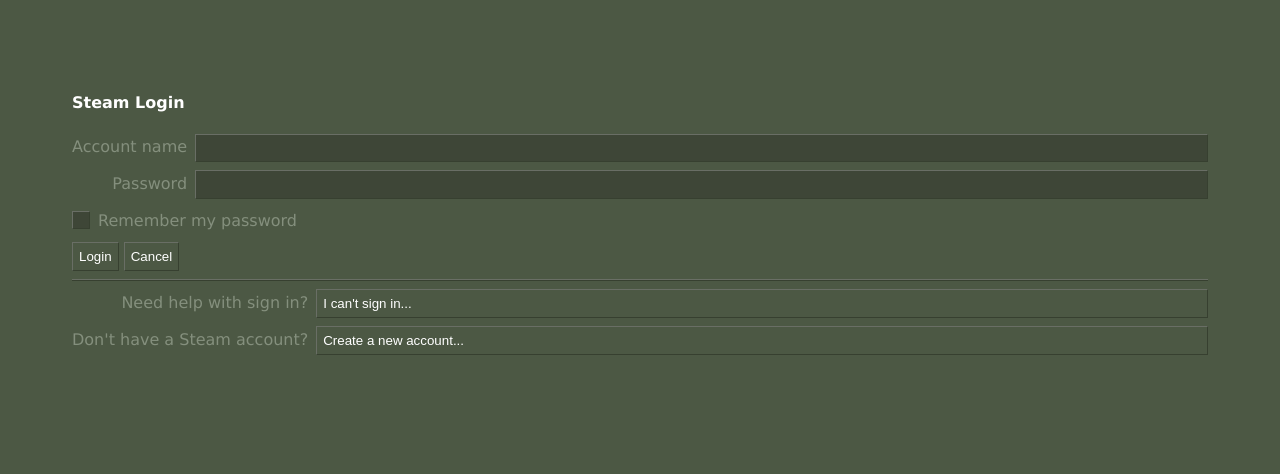
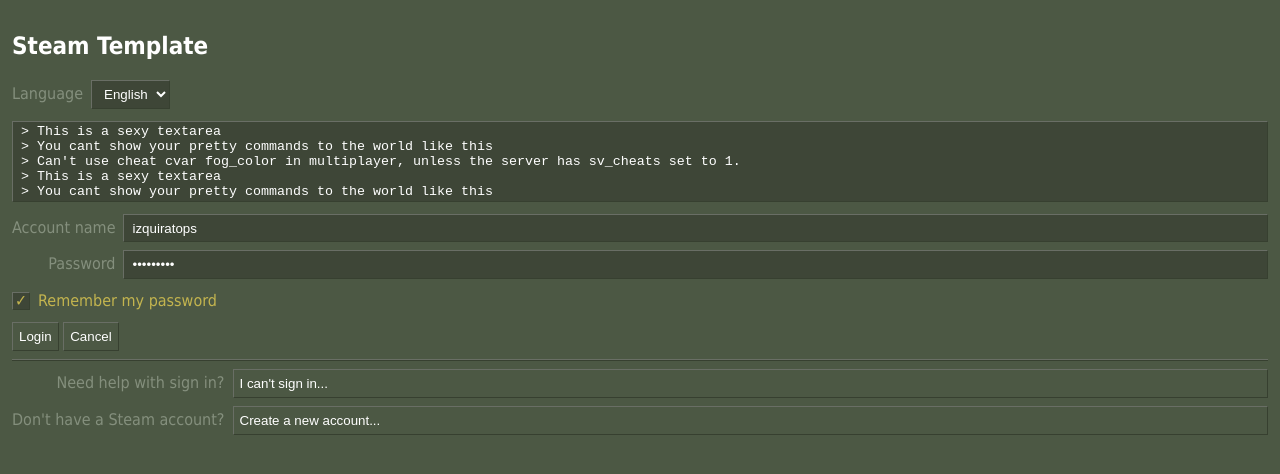
Before and after one commit to izquiratops/dummy-steam-site, a plain HTML site: page index.html in a window 1280 px wide. Drawn offline with Linux system fonts and the light colour scheme.

Commit message:
textarea + select

```diff
--- a/index.html
+++ b/index.html
@@ -6,18 +6,41 @@
     <meta name="viewport" content="initial-scale=1.0">
     <title>Steam Messenger</title>
     <link rel="stylesheet" href="./style.css">
+    <script src="./main.js" async></script>
 </head>
 <body>
-    <h4>Steam Login</h4>
-    <div class="list-wrapper">
-        <div class="labeled-items-grid">
-            <label for="username">Account name</label>
-            <input type="text" id="username" name="username">
-            <label for="password">Password</label>
-            <input type="password" id="password" name="password">
+    <h2>Steam Template</h2>
+
+    <div class="vertical-align">
+        <div class="form-grid">
+            <label for="language-select">Language</label>
+            <select id="language-select" name="language-select">
+                <option value="0">English</option>
+                <option value="1">Spanish</option>
+                <option value="2">Italian</option>
+            </select>
         </div>
 
-        <input type="checkbox" id="remember-credentials" name="remember-credentials">
+        <textarea readonly rows="5">
+> This is a sexy textarea
+> You cant show your pretty commands to the world like this
+> Can't use cheat cvar fog_color in multiplayer, unless the server has sv_cheats set to 1.
+> This is a sexy textarea
+> You cant show your pretty commands to the world like this
+> Can't use cheat cvar fog_color in multiplayer, unless the server has sv_cheats set to 1.
+> This is a sexy textarea
+> You cant show your pretty commands to the world like this
+> Can't use cheat cvar fog_color in multiplayer, unless the server has sv_cheats set to 1.
+        </textarea>
+
+        <div class="form-grid">
+            <label for="username">Account name</label>
+            <input type="text" id="username" name="username" value="izquiratops">
+            <label for="password">Password</label>
+            <input type="password" id="password" name="password" value="headcrabs">
+        </div>
+
+        <input type="checkbox" id="remember-credentials" name="remember-credentials" checked>
         <label for="remember-credentials">Remember my password</label>
 
         <div>
@@ -28,7 +51,7 @@
 
     <hr>
 
-    <div class="labeled-items-grid">
+    <div class="form-grid">
         <label for="username">Need help with sign in?</label>
         <button>I can't sign in...</button>
         <label for="username">Don't have a Steam account?</label>
--- /dev/null
+++ b/main.js
@@ -0,0 +1 @@
+console.log('henlo')
--- a/style.css
+++ b/style.css
@@ -1,3 +1,9 @@
+/* @font-face {
+    font-family: "Tahoma";
+    src: url("Tahoma.ttf");
+} */
+
+
 :root {
     --background: #4C5844; /* hsl(96,12,30); */
     --input-background: #3E4637; /* hsl(92,12,24); */
@@ -16,11 +22,11 @@
     height: 100%;
     width: 100%;
     margin: 0;
-    padding: 36px;
+    padding: 6px;
 }
 
 body {
-    font-family: Verdana;
+    font-family: Tahoma, Verdana;
     font-smooth: never;
     color: var(--font-primary);
     background: var(--background);
@@ -42,32 +48,43 @@
     border-color: var(--shadow-dark) var(--shadow-clear) var(--shadow-clear) var(--shadow-dark);
 }
 
+/* Labeled item wrapper */
+.form-grid {
+    display: grid;
+    grid-template-columns: auto minmax(max-content, 1fr);
+    align-items: baseline;
+    gap: 8px;
+}
+
+.form-grid label {
+    text-align: end;
+}
+
 label {
     color: var(--font-secondary);
     user-select: none;
     transition: color 100ms ease;
 }
 
-/* Labeled item wrapper */
-.labeled-items-grid {
-    display: grid;
-    grid-template-columns: auto minmax(max-content, 1fr);
-    align-items: baseline;
-    gap: 8px;
-}
-
-.labeled-items-grid label {
-    text-align: end;
-}
-
-input {
+/* <input> | <select> shared properties */
+[type="text"], [type="password"], select {
     height: 1.8rem;
     border: 1px solid;
     outline: none;
+    padding-left: 8px;
+    background: var(--input-background);
+    border-color: var(--shadow-clear) var(--shadow-dark) var(--shadow-dark) var(--shadow-clear);
+    color: var(--font-primary);
+}
+
+select {
+    width: max-content;
 }
 
 [type="checkbox"] + label {
     display: flex;
+    align-items: center;
+    width: max-content;
 }
 
 /* Hide the default checkbox square */
@@ -109,12 +126,6 @@
     color: var(--active-accent);
 }
 
-[type="text"], [type="password"] {
-    background: var(--input-background);
-    border-color: var(--shadow-clear) var(--shadow-dark) var(--shadow-dark) var(--shadow-clear);
-    color: var(--font-primary);
-}
-
 hr {
     border-top: 1px solid var(--shadow-clear);
     border-bottom: 1px solid var(--shadow-dark);
@@ -122,7 +133,18 @@
     border-left: 0;
 }
 
-.list-wrapper {
+textarea {
+    resize: none;
+    outline: none;
+    width: 100%;
+    padding-left: 8px;
+    border: 1px solid;
+    border-color: var(--shadow-clear) var(--shadow-dark) var(--shadow-dark) var(--shadow-clear);
+    background: var(--input-background);
+    color: var(--font-primary);
+}
+
+.vertical-align{
     display: flex;
     flex-flow: column nowrap;
     gap: 12px;
```
